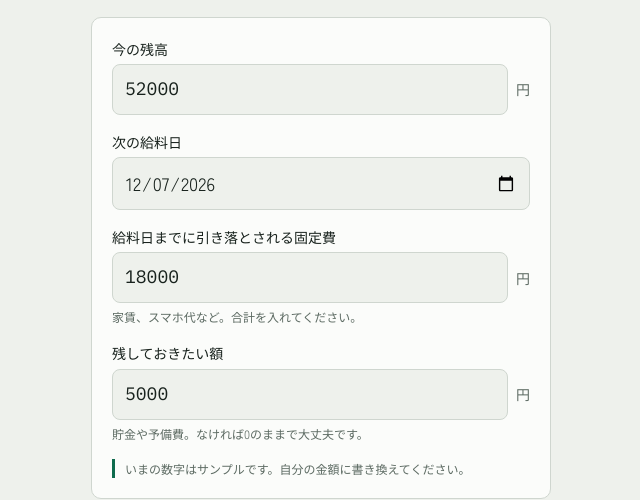
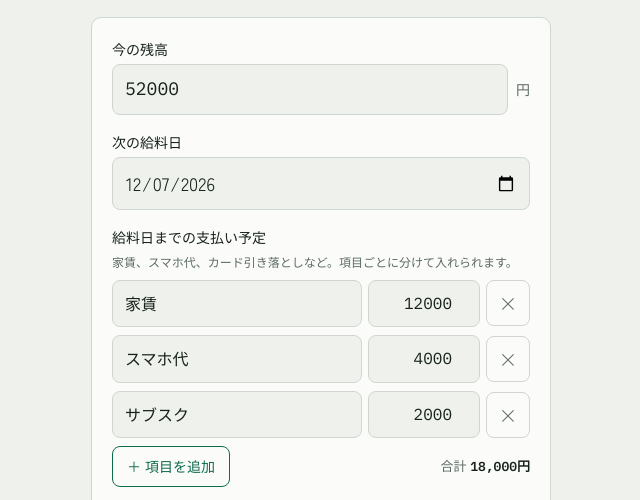
Before and after one commit to Ren-Otsuka/Practice, a plain HTML site: page index.html in a window 1280 px wide. Shown: the part 120-620 px from the top of the page, without its empty margins (319-959 px from the left). Drawn offline with Linux system fonts and the light colour scheme.

Commit message:
Add files via upload

```diff
--- a/index.html
+++ b/index.html
@@ -73,7 +73,7 @@ h1 { font-size: 26px; line-height: 1.3; margin: 0; font-weight: 700; text-wrap:
 }
 form { display: flex; flex-direction: column; gap: 16px; }
 .field { display: flex; flex-direction: column; gap: 4px; }
-.field label { font-weight: 500; font-size: 14px; }
+.field > label, .field > .label { font-weight: 500; font-size: 14px; }
 .field .hint { color: var(--muted); font-size: 12px; }
 .input-wrap { display: flex; align-items: center; gap: 8px; }
 input {
@@ -88,11 +88,35 @@ input {
   padding: 10px 12px;
   min-height: 46px;
 }
-input[type="date"] { font-family: var(--font-body); }
+input[type="date"], input.item-name { font-family: var(--font-body); }
 .unit { color: var(--muted); font-size: 14px; white-space: nowrap; }
 input:focus-visible, button:focus-visible {
   outline: 3px solid var(--accent);
   outline-offset: 2px;
+}
+
+/* Itemised payments */
+.items { display: flex; flex-direction: column; gap: 8px; margin: 4px 0 0; padding: 0; list-style: none; }
+.item { display: grid; grid-template-columns: 1fr 112px 44px; gap: 6px; align-items: center; }
+.item input { font-size: 16px; min-width: 0; }
+.item input.item-amount { text-align: right; }
+.item .remove {
+  min-height: 46px;
+  padding: 0;
+  font-size: 20px;
+  line-height: 1;
+  color: var(--muted);
+}
+.item .remove:hover { color: var(--warn); border-color: var(--warn); }
+.items-empty { color: var(--muted); font-size: 13px; margin: 4px 0 0; }
+.items-empty[hidden] { display: none; }
+.items-foot { display: flex; align-items: center; justify-content: space-between; gap: 12px; margin-top: 4px; flex-wrap: wrap; }
+.items-total { font-size: 13px; color: var(--muted); }
+.items-total b { font-family: var(--font-num); color: var(--ink); font-weight: 600; font-variant-numeric: tabular-nums; }
+button.add {
+  color: var(--accent);
+  border-color: var(--accent);
+  font-weight: 500;
 }
 
 .sample-note {
@@ -203,12 +227,14 @@ button:hover { border-color: var(--accent); }
         <input id="payday" type="date">
       </div>
       <div class="field">
-        <label for="fixed">給料日までに引き落とされる固定費</label>
-        <div class="input-wrap">
-          <input id="fixed" type="number" inputmode="numeric" min="0" step="1">
-          <span class="unit">円</span>
+        <span class="label" id="items-label">給料日までの支払い予定</span>
+        <span class="hint">家賃、スマホ代、カード引き落としなど。項目ごとに分けて入れられます。</span>
+        <ul id="items" class="items" aria-labelledby="items-label"></ul>
+        <p id="items-empty" class="items-empty" hidden>項目はありません。支払い予定があれば追加してください。</p>
+        <div class="items-foot">
+          <button type="button" id="add" class="add">＋ 項目を追加</button>
+          <span class="items-total">合計 <b id="items-total">0円</b></span>
         </div>
-        <span class="hint">家賃、スマホ代など。合計を入れてください。</span>
       </div>
       <div class="field">
         <label for="saving">残しておきたい額</label>
@@ -229,7 +255,7 @@ button:hover { border-color: var(--accent); }
       <p id="sub" class="sub"></p>
       <dl>
         <div class="row"><dt>今の残高</dt><span class="leader"></span><dd id="r-balance">---</dd></div>
-        <div class="row"><dt>固定費</dt><span class="leader"></span><dd id="r-fixed">---</dd></div>
+        <div class="row"><dt>支払い予定</dt><span class="leader"></span><dd id="r-fixed">---</dd></div>
         <div class="row"><dt>残しておく額</dt><span class="leader"></span><dd id="r-saving">---</dd></div>
         <div class="row total"><dt>使えるお金</dt><span class="leader"></span><dd id="r-usable">---</dd></div>
         <div class="row"><dt>給料日まで</dt><span class="leader"></span><dd id="r-days">---</dd></div>
@@ -267,15 +293,41 @@ function daysBetween(todayY, todayM, todayD, iso) {
   var b = Date.UTC(p[0], p[1] - 1, p[2]);
   return Math.round((b - a) / 86400000);
 }
+function sumItems(items) {
+  var total = 0;
+  (items || []).forEach(function (it) {
+    var n = parseFloat(it && it.amount);
+    if (isFinite(n)) total += n;
+  });
+  return total;
+}
+function normalizeSaved(v) {
+  // Older versions stored one number in "fixed". Turn it into one item.
+  var out = {
+    balance: v.balance,
+    payday: v.payday,
+    saving: v.saving,
+    items: []
+  };
+  if (Array.isArray(v.items)) {
+    out.items = v.items
+      .filter(function (it) { return it && typeof it === 'object'; })
+      .map(function (it) { return { name: String(it.name == null ? '' : it.name), amount: it.amount == null ? '' : it.amount }; });
+  } else if (typeof v.fixed === 'number' && v.fixed > 0) {
+    out.items = [{ name: '固定費', amount: v.fixed }];
+  }
+  return out;
+}
 // CALC-END
 
 // ---- page ----
 (function () {
   var KEY = 'week-budget-v1';
-  var ids = ['balance', 'payday', 'fixed', 'saving'];
-  var el = {};
-  ids.forEach(function (id) { el[id] = document.getElementById(id); });
   var $ = function (id) { return document.getElementById(id); };
+  var elBalance = $('balance');
+  var elPayday = $('payday');
+  var elSaving = $('saving');
+  var elItems = $('items');
 
   function pad(n) { return String(n).padStart(2, '0'); }
   function toISO(d) { return d.getFullYear() + '-' + pad(d.getMonth() + 1) + '-' + pad(d.getDate()); }
@@ -284,7 +336,16 @@ function daysBetween(todayY, todayM, todayD, iso) {
   function sampleValues() {
     var d = new Date();
     d.setDate(d.getDate() + 12);
-    return { balance: 52000, payday: toISO(d), fixed: 18000, saving: 5000 };
+    return {
+      balance: 52000,
+      payday: toISO(d),
+      saving: 5000,
+      items: [
+        { name: '家賃', amount: 12000 },
+        { name: 'スマホ代', amount: 4000 },
+        { name: 'サブスク', amount: 2000 }
+      ]
+    };
   }
 
   function load() {
@@ -292,7 +353,7 @@ function daysBetween(todayY, todayM, todayD, iso) {
       var raw = localStorage.getItem(KEY);
       if (raw) {
         var v = JSON.parse(raw);
-        if (v && typeof v === 'object') return { values: v, saved: true };
+        if (v && typeof v === 'object') return { values: normalizeSaved(v), saved: true };
       }
     } catch (e) {}
     return { values: sampleValues(), saved: false };
@@ -304,22 +365,80 @@ function daysBetween(todayY, todayM, todayD, iso) {
     try { localStorage.removeItem(KEY); } catch (e) {}
   }
 
+  var rowCount = 0;
+  function addRow(name, amount, focus) {
+    rowCount += 1;
+    var n = rowCount;
+    var li = document.createElement('li');
+    li.className = 'item';
+
+    var nameInput = document.createElement('input');
+    nameInput.type = 'text';
+    nameInput.className = 'item-name';
+    nameInput.id = 'item-name-' + n;
+    nameInput.placeholder = '項目名';
+    nameInput.setAttribute('aria-label', '項目名');
+    nameInput.maxLength = 30;
+    nameInput.value = name == null ? '' : name;
+
+    var amountInput = document.createElement('input');
+    amountInput.type = 'number';
+    amountInput.className = 'item-amount';
+    amountInput.id = 'item-amount-' + n;
+    amountInput.inputMode = 'numeric';
+    amountInput.min = '0';
+    amountInput.step = '1';
+    amountInput.placeholder = '金額';
+    amountInput.setAttribute('aria-label', '金額（円）');
+    amountInput.value = amount == null ? '' : amount;
+
+    var remove = document.createElement('button');
+    remove.type = 'button';
+    remove.className = 'remove';
+    remove.textContent = '×';
+    remove.setAttribute('aria-label', 'この項目を削除');
+
+    li.appendChild(nameInput);
+    li.appendChild(amountInput);
+    li.appendChild(remove);
+    elItems.appendChild(li);
+
+    nameInput.addEventListener('input', onInput);
+    amountInput.addEventListener('input', onInput);
+    remove.addEventListener('click', function () {
+      li.remove();
+      onInput();
+    });
+    if (focus) nameInput.focus();
+  }
+
   function setInputs(v) {
-    el.balance.value = v.balance == null ? '' : v.balance;
-    el.payday.value = v.payday || '';
-    el.fixed.value = v.fixed == null ? '' : v.fixed;
-    el.saving.value = v.saving == null ? '' : v.saving;
+    elBalance.value = v.balance == null ? '' : v.balance;
+    elPayday.value = v.payday || '';
+    elSaving.value = v.saving == null ? '' : v.saving;
+    elItems.textContent = '';
+    (v.items || []).forEach(function (it) { addRow(it.name, it.amount, false); });
   }
   function num(input) {
     var n = parseFloat(input.value);
     return isFinite(n) ? n : 0;
   }
+  function readItems() {
+    var list = [];
+    elItems.querySelectorAll('.item').forEach(function (li) {
+      list.push({
+        name: li.querySelector('.item-name').value,
+        amount: li.querySelector('.item-amount').value
+      });
+    });
+    return list;
+  }
   function readInputs() {
     return {
-      balance: num(el.balance),
-      payday: el.payday.value,
-      fixed: num(el.fixed),
-      saving: num(el.saving)
+      balance: num(elBalance),
+      payday: elPayday.value,
+      saving: num(elSaving),
+      items: readItems()
     };
   }
 
@@ -340,12 +459,16 @@ function daysBetween(todayY, todayM, todayD, iso) {
 
   function render() {
     var v = readInputs();
+    var fixed = sumItems(v.items);
+    $('items-total').textContent = yen(fixed);
+    $('items-empty').hidden = v.items.length > 0;
+
     var t = new Date();
     var rows = {
       balance: yen(v.balance),
-      fixed: '-' + yen(v.fixed),
+      fixed: '-' + yen(fixed),
       saving: '-' + yen(v.saving),
-      usable: yen(v.balance - v.fixed - v.saving),
+      usable: yen(v.balance - fixed - v.saving),
       days: '---',
       perday: '---'
     };
@@ -355,7 +478,7 @@ function daysBetween(todayY, todayM, todayD, iso) {
       return;
     }
     var days = daysBetween(t.getFullYear(), t.getMonth() + 1, t.getDate(), v.payday);
-    var r = calcBudget(v.balance, v.fixed, v.saving, days);
+    var r = calcBudget(v.balance, fixed, v.saving, days);
 
     if (r.status === 'payday') {
       rows.days = days === 0 ? '今日' : '過ぎています';
@@ -366,9 +489,9 @@ function daysBetween(todayY, todayM, todayD, iso) {
     }
     rows.days = r.days + '日';
     if (r.status === 'short') {
-      show('-' + yen(r.shortfall).replace('円', '') + '円',
+      show('-' + yen(r.shortfall),
         '給料日までのお金が、この金額ぶん足りません。', rows,
-        '固定費や残しておく額を引くと、使えるお金がマイナスになります。金額を見直してください。', true);
+        '支払い予定や残しておく額を引くと、使えるお金がマイナスになります。金額を見直してください。', true);
       return;
     }
     rows.perday = yen(r.perDay);
@@ -389,7 +512,11 @@ function daysBetween(todayY, todayM, todayD, iso) {
   var init = load();
   setInputs(init.values);
   $('sample').hidden = init.saved;
-  ids.forEach(function (id) { el[id].addEventListener('input', onInput); });
+  [elBalance, elPayday, elSaving].forEach(function (input) { input.addEventListener('input', onInput); });
+  $('add').addEventListener('click', function () {
+    addRow('', '', true);
+    onInput();
+  });
   $('form').addEventListener('submit', function (e) { e.preventDefault(); });
   $('reset').addEventListener('click', function () {
     clearSaved();
```
